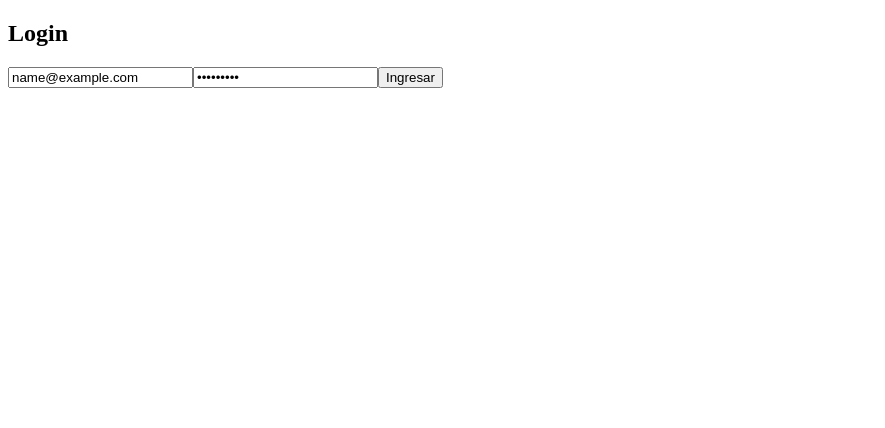
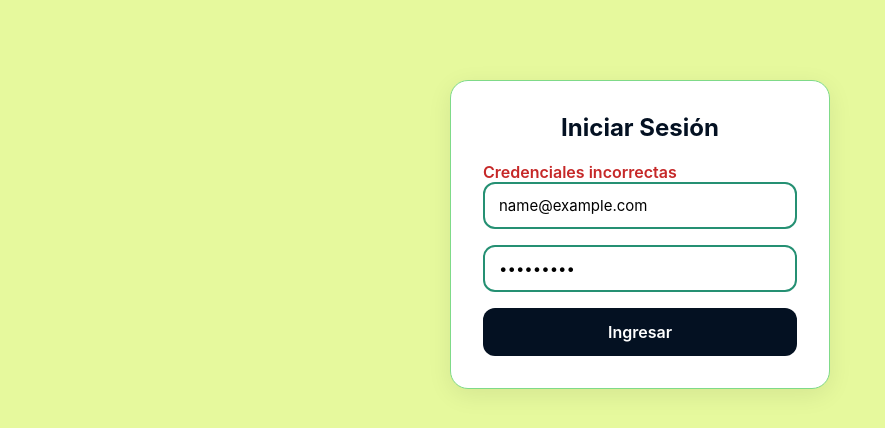
Before and after one commit to ManuelaRamdan/Academa, a React (Vite) app: page / in a window 1280 px wide. Both pictures are taken after typing "name@example.com", "Sample123" into the empty fields and a click on the button "Ingresar". Shown: the top 428 px of the page, without its empty margins (0-885 px from the left). Built offline with nearby package versions, Linux system fonts and the light colour scheme; no server answers.

Commit message:
hice que tenga estilos

```diff
--- a/src/pages/login.jsx
+++ b/src/pages/login.jsx
@@ -1,57 +1,66 @@
-import { useState, useContext } from "react";
-//useState: sirve para manejar valores que cambian en la pantalla (email y password).
+import { useState, useContext, useEffect } from "react";
 import { loginRequest } from "../services/authService";
-//loginRequest: es la función que hace el POST a tu API.
-
 import { AuthContext } from "../context/AuthContext";
-
-import { useNavigate } from "react-router-dom";
+import { useNavigate, useLocation } from "react-router-dom";
+import "../styles/styles.css";
 
 function Login() {
     const { login } = useContext(AuthContext);
     const navigate = useNavigate();
+    const location = useLocation();
+
     const [email, setEmail] = useState("");
     const [password, setPassword] = useState("");
 
+    const [loading, setLoading] = useState(false);
+    const [errorMessage, setErrorMessage] = useState("");
+    const [successMessage, setSuccessMessage] = useState("");
+
+    useEffect(() => {
+        if (location.state?.logoutSuccess) {
+            setSuccessMessage("Cierre de sesión exitoso.");
+            navigate(location.pathname, { replace: true });
+        }
+    }, [location, navigate]);
 
     const handleSubmit = async (e) => {
-        //e.preventDefault() evita que el form recargue la página.
         e.preventDefault();
+        setLoading(true);
+        setErrorMessage("");
+        setSuccessMessage("");
 
         try {
             const response = await loginRequest(email, password);
-            console.log("Login exitoso:", response.data);
             const { token, usuario } = response.data;
 
-            // Guardar token + usuario en el contexto
             login(token, usuario);
 
+            if (usuario.rol === "administrador") navigate("/admin");
+            if (usuario.rol === "profesor") navigate("/profesor");
+            if (usuario.rol === "padre") navigate("/padre");
 
-            // Redirección según rol
-            if (usuario.rol === "administrador") {
-                navigate("/admin");
-            } else if (usuario.rol === "profesor") {
-                navigate("/profesor");
-            } else if (usuario.rol === "padre") {
-                navigate("/padre");
-            } else {
-                alert("Rol no reconocido");
-            }
         } catch (error) {
-            //console.error(error);
-            alert("Error en login");
+            setErrorMessage("Credenciales incorrectas");
+        } finally {
+            setLoading(false);
         }
     };
 
     return (
+        <div className="page-wrapper">
+            <div className="card">
+                <h2>Iniciar Sesión</h2>
+
+                {successMessage && <p className="msg-success">{successMessage}</p>}
+                {errorMessage && <p className="msg-error">{errorMessage}</p>}
+
                 <form onSubmit={handleSubmit}>
-            <h2>Login</h2>
-
                     <input
                         type="email"
                         placeholder="Email"
                         value={email}
                         onChange={(e) => setEmail(e.target.value)}
+                        required
                     />
 
                     <input
@@ -59,10 +68,15 @@ function Login() {
                         placeholder="Contraseña"
                         value={password}
                         onChange={(e) => setPassword(e.target.value)}
+                        required
                     />
 
-            <button type="submit">Ingresar</button>
+                    <button type="submit" disabled={loading}>
+                        {loading ? "Cargando..." : "Ingresar"}
+                    </button>
                 </form>
+            </div>
+        </div>
     );
 }
 
--- a/src/router/AppRouter.jsx
+++ b/src/router/AppRouter.jsx
@@ -19,9 +19,6 @@ function AppRouter() {
                 <Route path="/" element={<Login />} />
                 <Route path="/admin" element={<Admin />} />
                 <Route path="/profesor" element={<Profesor />} />
-
-
-
                 <Route
                     path="/padre"
                     element={
--- /dev/null
+++ b/src/styles/PanelPadre.css
@@ -0,0 +1,164 @@
+@import "./color.css";
+
+/* ============================
+   LAYOUT GENERAL
+============================ */
+.padre-layout {
+    display: flex;
+    height: 100vh;
+    background: var(--color1);
+}
+
+/* ============================
+   SIDEBAR
+============================ */
+.sidebar {
+    width: 270px;
+    background: var(--color5);
+    color: white;
+    padding: 28px;
+    display: flex;
+    flex-direction: column;
+    gap: 18px;
+    border-right: 3px solid var(--color2);
+}
+
+.sidebar-title {
+    font-size: 24px;
+    font-weight: 700;
+    margin-bottom: 12px;
+    padding-bottom: 10px;
+    border-bottom: 2px solid rgba(255,255,255,0.3);
+    color: var(--color1);
+}
+
+.sidebar-btn {
+    padding: 14px;
+    background: var(--color2);
+    border-radius: 12px;
+    color: var(--color5);
+    border: none;
+    font-size: 15px;
+    cursor: pointer;
+    font-weight: 600;
+    transition: 0.25s ease;
+}
+
+.sidebar-btn:hover {
+    background: var(--color3);
+}
+
+.sidebar-btn.active {
+    background: var(--color4);
+    color: white;
+    font-weight: 700;
+}
+
+.logout-btn {
+    margin-top: auto;
+    padding: 14px;
+    background: var(--color3);
+    color: var(--color5);
+    border-radius: 12px;
+    cursor: pointer;
+    font-weight: 600;
+    transition: 0.25s;
+}
+
+.logout-btn:hover {
+    background: var(--color4);
+    color: white;
+}
+
+/* ============================
+   CONTENT
+============================ */
+.content {
+    flex: 1;
+    padding: 45px;
+    overflow-y: auto;
+}
+
+/* ============================
+   TARJETAS
+============================ */
+.alumno-card {
+    background: white;
+    padding: 32px;
+    border-radius: 20px;
+    border: 2px solid var(--color2);
+    box-shadow: 0px 6px 20px var(--shadow);
+}
+
+.alumno-nombre {
+    font-size: 32px;
+    font-weight: 700;
+    color: var(--color5);
+}
+
+.seccion-titulo {
+    margin-top: 25px;
+    font-size: 24px;
+    color: var(--color3);
+}
+
+/* ============================
+   ACORDEÓN
+============================ */
+.materia-item {
+    background: color-mix(in srgb, var(--color2) 40%, transparent);
+    border-radius: 14px;
+    padding: 12px;
+    margin-top: 15px;
+    border-left: 5px solid var(--color5);
+    box-shadow: 0px 3px 12px var(--shadow-soft);
+}
+
+.materia-header {
+    padding: 14px;
+    font-weight: 700;
+    background: color-mix(in srgb, var(--color3) 40%, transparent);
+    border-radius: 12px;
+    cursor: pointer;
+    color: var(--color5);
+    transition: 0.25s;
+}
+
+.materia-header:hover {
+    background: var(--color4);
+    color: white;
+}
+
+.materia-body {
+    margin-top: 12px;
+    padding: 14px;
+    background: white;
+    border-radius: 12px;
+    border: 1px solid var(--color3);
+}
+
+/* ============================
+   TABLAS
+============================ */
+.tabla {
+    width: 100%;
+    border-collapse: collapse;
+    margin-top: 10px;
+}
+
+.tabla th, .tabla td {
+    padding: 10px;
+    border-bottom: 1px solid #bbb;
+}
+
+/* ============================
+   ESTADOS
+============================ */
+.loading {
+    font-size: 22px;
+}
+
+.error {
+    color: var(--color5);
+    font-size: 18px;
+}
--- /dev/null
+++ b/src/styles/color.css
@@ -0,0 +1,14 @@
+
+:root {
+
+--color1: #e6f99d; /* Fondo claro */
+    --color2: #7fda89; /* Acentos suaves */
+    --color3: #259073; /* Acento fuerte / botones */
+    --color4: #c8e98e; /* Tonos intermedios */
+    --color5: #041122; /* Texto principal / sidebar */
+
+
+    /* Sombras y extras coherentes */
+    --shadow: rgba(0,0,0,0.08);
+    --shadow-soft: rgba(0,0,0,0.05);
+}
--- /dev/null
+++ b/src/styles/styles.css
@@ -0,0 +1,112 @@
+@import "./color.css";
+
+/* ============================
+   RESET GENERAL
+============================ */
+* {
+    margin: 0;
+    padding: 0;
+    box-sizing: border-box;
+    font-family: "Inter", sans-serif;
+}
+
+body {
+    background: var(--color1);
+    color: var(--color5);
+}
+
+/* ============================
+   TARJETAS
+============================ */
+.card {
+    background: white;
+    padding: 32px;
+    border-radius: 18px;
+    border: 1px solid var(--color2);
+    box-shadow: 0 6px 25px var(--shadow);
+    animation: fadeIn 0.4s ease;
+}
+
+@keyframes fadeIn {
+    from { opacity: 0; transform: translateY(10px); }
+    to   { opacity: 1; transform: translateY(0); }
+}
+
+/* ============================
+   TITULOS
+============================ */
+h1, h2, h3 {
+    color: var(--color5);
+    font-weight: 700;
+}
+
+h2 {
+    text-align: center;
+    margin-bottom: 20px;
+}
+
+/* ============================
+   INPUTS
+============================ */
+input, select {
+    width: 100%;
+    padding: 12px 14px;
+    border-radius: 12px;
+    border: 2px solid var(--color3);
+    margin-bottom: 16px;
+    font-size: 15px;
+    background: #ffffff;
+    transition: 0.25s ease;
+}
+
+input:focus, select:focus {
+    border-color: var(--color4);
+    background: #f6fbe9;
+}
+
+/* ============================
+   BOTONES
+============================ */
+button {
+    width: 100%;
+    padding: 14px;
+    background: var(--color5);
+    color: white;
+    border: none;
+    border-radius: 12px;
+    font-size: 16px;
+    cursor: pointer;
+    font-weight: 600;
+    transition: 0.25s ease;
+}
+
+button:hover {
+    background: #43473f;
+}
+
+button:disabled {
+    background: #a6aa9e;
+    cursor: not-allowed;
+}
+
+/* ============================
+   MENSAJES
+============================ */
+.msg-success {
+    color: #2e7d32;
+    font-weight: 600;
+}
+
+.msg-error {
+    color: #c62828;
+    font-weight: 600;
+}
+
+/* ============================
+   WRAPPER LOGIN
+============================ */
+.page-wrapper {
+    max-width: 420px;
+    margin: 60px auto;
+    padding: 20px;
+}
```
Also changed, not shown: src/pages/padre/PadrePanel.jsx (+29 -69 lines). Lines whose indentation alone changed are shown as unchanged.
